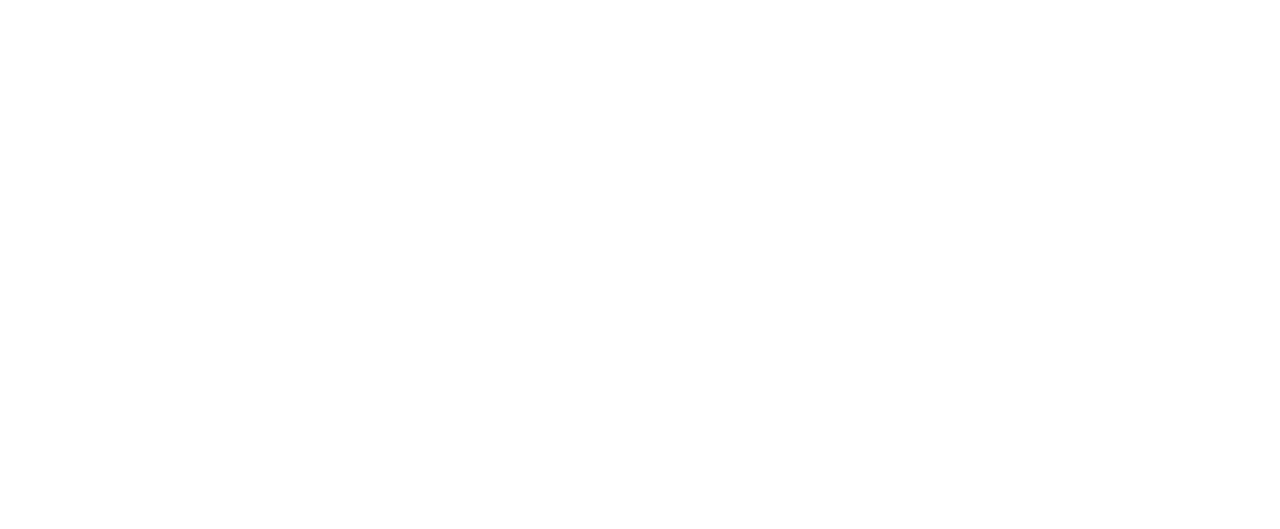
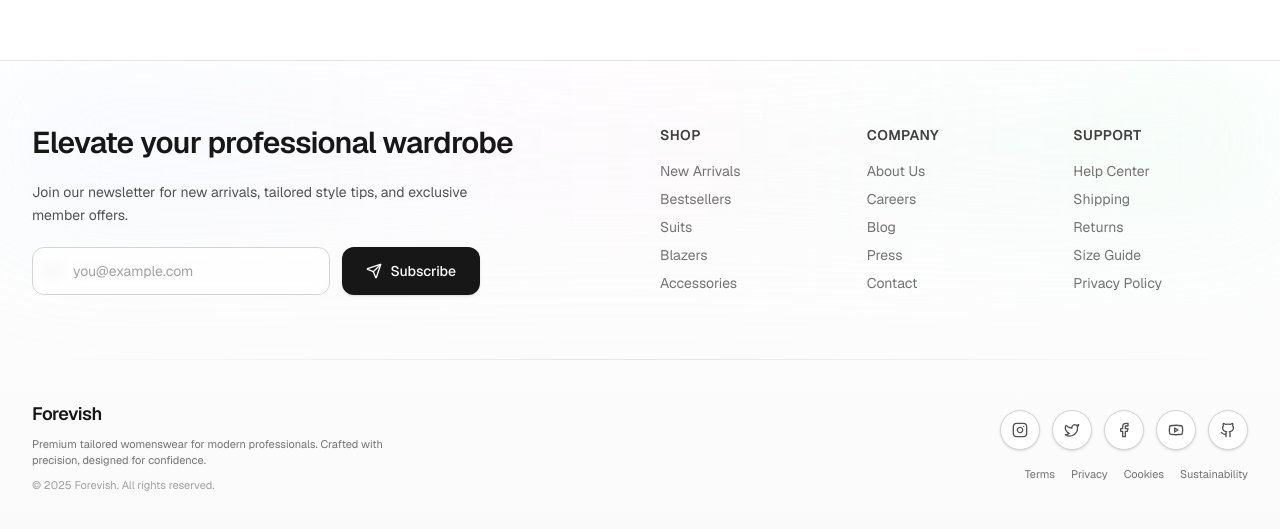
Before and after one commit to adityaa-gupta/forevish, a Next.js app: page / in a window 1280 px wide. Shown: the part 909-1438 px from the top of the page. Before the commit the page ends 873 px from the top, so only its background shows below. Built offline with nearby package versions, Linux system fonts and the light colour scheme; no server answers; the database is empty.

Commit message:
footet added

```diff
--- /dev/null
+++ b/app/components/FooterComponent.jsx
@@ -0,0 +1,222 @@
+"use client";
+
+import { useState } from "react";
+import Link from "next/link";
+import {
+  Mail,
+  Send,
+  Instagram,
+  Facebook,
+  Twitter,
+  Youtube,
+  Github,
+} from "lucide-react";
+
+export default function FooterComponent() {
+  const [email, setEmail] = useState("");
+  const [status, setStatus] = useState("");
+
+  function handleSubmit(e) {
+    e.preventDefault();
+    if (!email || !/^[^@\s]+@[^@\s]+\.[^@\s]+$/.test(email)) {
+      setStatus("Enter a valid email");
+      return;
+    }
+    // TODO: hook to real API
+    setStatus("Subscribed!");
+    setEmail("");
+    setTimeout(() => setStatus(""), 2500);
+  }
+
+  const year = new Date().getFullYear();
+
+  return (
+    <footer className="relative mt-24 border-t border-neutral-200 bg-gradient-to-b from-white to-neutral-50 text-neutral-600">
+      {/* Decorative gradients */}
+      <div className="pointer-events-none absolute inset-0 overflow-hidden">
+        <div className="absolute top-0 left-1/2 -translate-x-1/2 w-[80rem] h-40 bg-gradient-to-r from-blue-100/40 via-pink-100/30 to-emerald-100/40 blur-3xl opacity-60" />
+      </div>
+
+      <div className="relative max-w-7xl mx-auto px-4 sm:px-6 lg:px-8 pt-16 pb-10">
+        {/* Top CTA */}
+        <div className="grid gap-10 lg:grid-cols-2 mb-16">
+          <div className="space-y-5">
+            <h2 className="text-2xl sm:text-3xl font-semibold tracking-tight text-neutral-900">
+              Elevate your professional wardrobe
+            </h2>
+            <p className="text-sm leading-relaxed max-w-md">
+              Join our newsletter for new arrivals, tailored style tips, and
+              exclusive member offers.
+            </p>
+            <form
+              onSubmit={handleSubmit}
+              className="flex flex-col sm:flex-row gap-3 max-w-md"
+              aria-label="Newsletter subscription form"
+            >
+              <div className="relative flex-1">
+                <Mail className="w-4 h-4 absolute left-3 top-1/2 -translate-y-1/2 text-neutral-400" />
+                <input
+                  type="email"
+                  value={email}
+                  onChange={(e) => setEmail(e.target.value)}
+                  placeholder="you@example.com"
+                  className="w-full h-12 pl-10 pr-4 rounded-xl border border-neutral-300 bg-white/70 backdrop-blur text-sm placeholder:text-neutral-400 focus:outline-none focus:ring-2 focus:ring-neutral-900 focus:border-neutral-900 transition"
+                  aria-label="Email address"
+                  required
+                />
+              </div>
+              <button
+                type="submit"
+                className="h-12 px-6 inline-flex items-center justify-center gap-2 rounded-xl text-sm font-medium bg-neutral-900 text-white hover:bg-neutral-800 focus:ring-2 focus:ring-neutral-900 focus:outline-none shadow-sm transition"
+              >
+                <Send className="w-4 h-4" />
+                Subscribe
+              </button>
+            </form>
+            {status && (
+              <p
+                className={`text-xs font-medium ${
+                  status === "Subscribed!"
+                    ? "text-emerald-600"
+                    : "text-rose-600"
+                }`}
+                role="status"
+              >
+                {status}
+              </p>
+            )}
+          </div>
+
+          <div className="grid xs:grid-cols-2 sm:grid-cols-3 gap-8 lg:justify-end">
+            <FooterColumn
+              title="Shop"
+              links={[
+                { href: "/shop/new", label: "New Arrivals" },
+                { href: "/shop/bestsellers", label: "Bestsellers" },
+                { href: "/shop/suits", label: "Suits" },
+                { href: "/shop/blazers", label: "Blazers" },
+                { href: "/shop/accessories", label: "Accessories" },
+              ]}
+            />
+            <FooterColumn
+              title="Company"
+              links={[
+                { href: "/about", label: "About Us" },
+                { href: "/careers", label: "Careers" },
+                { href: "/blog", label: "Blog" },
+                { href: "/press", label: "Press" },
+                { href: "/contact", label: "Contact" },
+              ]}
+            />
+            <FooterColumn
+              title="Support"
+              links={[
+                { href: "/help", label: "Help Center" },
+                { href: "/shipping", label: "Shipping" },
+                { href: "/returns", label: "Returns" },
+                { href: "/size-guide", label: "Size Guide" },
+                { href: "/privacy", label: "Privacy Policy" },
+              ]}
+            />
+          </div>
+        </div>
+
+        {/* Divider */}
+        <div className="h-px bg-gradient-to-r from-transparent via-neutral-200 to-transparent mb-10" />
+
+        {/* Bottom bar */}
+        <div className="flex flex-col md:flex-row gap-6 md:items-center md:justify-between">
+          <div className="flex flex-col gap-2">
+            <Link
+              href="/"
+              className="text-lg font-semibold tracking-tight text-neutral-900"
+            >
+              Forevish
+            </Link>
+            <p className="text-[11px] text-neutral-500 max-w-sm">
+              Premium tailored womenswear for modern professionals. Crafted with
+              precision, designed for confidence.
+            </p>
+            <p className="text-[11px] text-neutral-400">
+              &copy; {year} Forevish. All rights reserved.
+            </p>
+          </div>
+
+          <div className="flex flex-col gap-4 md:items-end">
+            <SocialLinks />
+            <div className="flex flex-wrap gap-4 text-[11px] text-neutral-500">
+              <Link href="/terms" className="hover:text-neutral-800">
+                Terms
+              </Link>
+              <Link href="/privacy" className="hover:text-neutral-800">
+                Privacy
+              </Link>
+              <Link href="/cookies" className="hover:text-neutral-800">
+                Cookies
+              </Link>
+              <Link href="/sustainability" className="hover:text-neutral-800">
+                Sustainability
+              </Link>
+            </div>
+          </div>
+        </div>
+      </div>
+    </footer>
+  );
+}
+
+function FooterColumn({ title, links = [] }) {
+  return (
+    <div>
+      <h3 className="text-sm font-semibold tracking-wide uppercase text-neutral-700 mb-4">
+        {title}
+      </h3>
+      <ul className="space-y-2 text-sm">
+        {links.map((l) => (
+          <li key={l.href}>
+            <Link
+              href={l.href}
+              className="text-neutral-500 hover:text-neutral-900 transition inline-flex items-center gap-1"
+            >
+              <span>{l.label}</span>
+              <span className="sr-only">{l.label}</span>
+            </Link>
+          </li>
+        ))}
+      </ul>
+    </div>
+  );
+}
+
+function SocialLinks() {
+  const socials = [
+    {
+      href: "https://instagram.com/forevish",
+      icon: Instagram,
+      label: "Instagram",
+    },
+    { href: "https://twitter.com/forevish", icon: Twitter, label: "Twitter" },
+    {
+      href: "https://facebook.com/forevish",
+      icon: Facebook,
+      label: "Facebook",
+    },
+    { href: "https://youtube.com/@forevish", icon: Youtube, label: "YouTube" },
+    { href: "https://github.com/forevish", icon: Github, label: "GitHub" },
+  ];
+  return (
+    <div className="flex flex-wrap gap-3">
+      {socials.map(({ href, icon: Icon, label }) => (
+        <Link
+          key={href}
+          href={href}
+          aria-label={label}
+          target="_blank"
+          className="group h-10 w-10 rounded-full border border-neutral-300 bg-white hover:bg-neutral-900 hover:border-neutral-900 flex items-center justify-center transition shadow-sm"
+        >
+          <Icon className="w-4 h-4 text-neutral-600 group-hover:text-white transition" />
+        </Link>
+      ))}
+    </div>
+  );
+}
--- a/app/providers/Provider.js
+++ b/app/providers/Provider.js
@@ -46,6 +46,7 @@
 
 // ---- Product helper (fetch product by id) ----
 import { doc, getDoc } from "firebase/firestore";
+import FooterComponent from "../components/FooterComponent";
 
 /**
  * Fetch a single product by its Firestore document ID.
@@ -151,6 +152,7 @@
       {/* Main app content */}
       <Navbar />
       {children}
+      <FooterComponent />
     </Provider>
   );
 }
```
